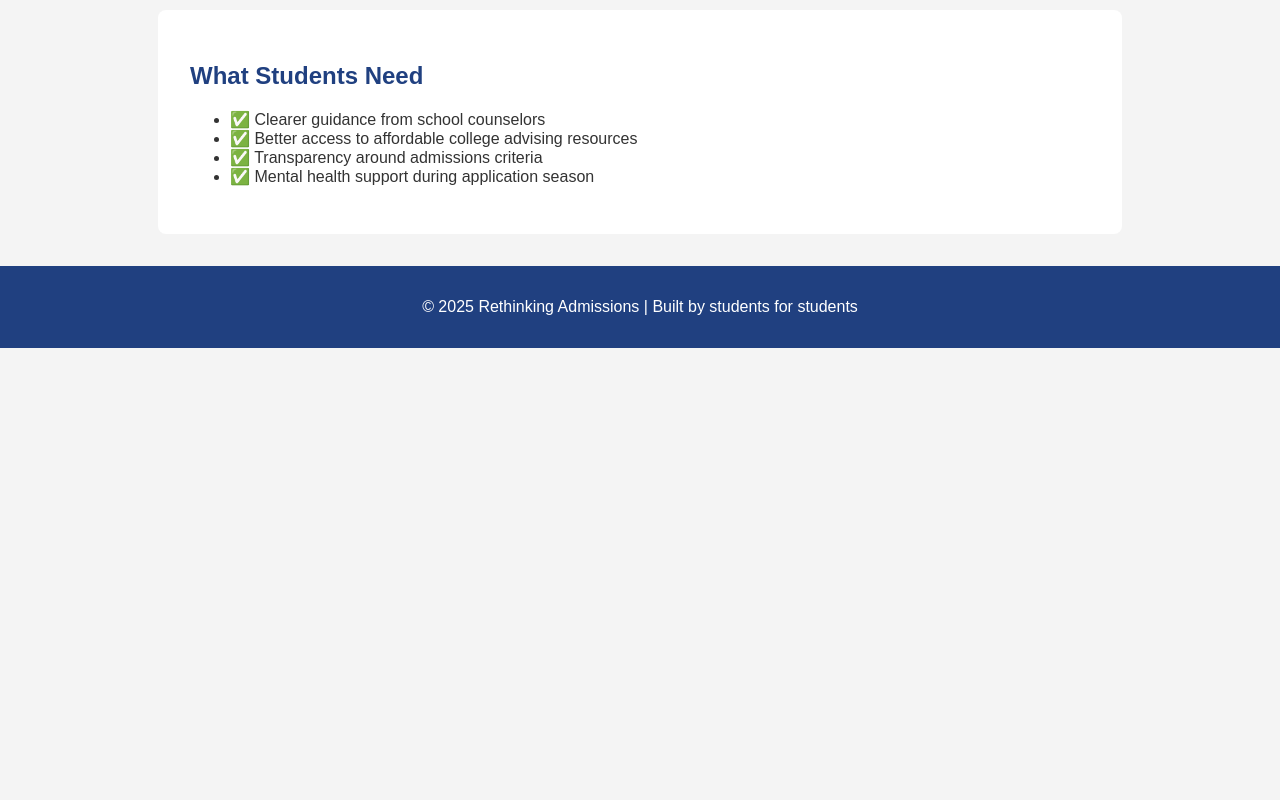
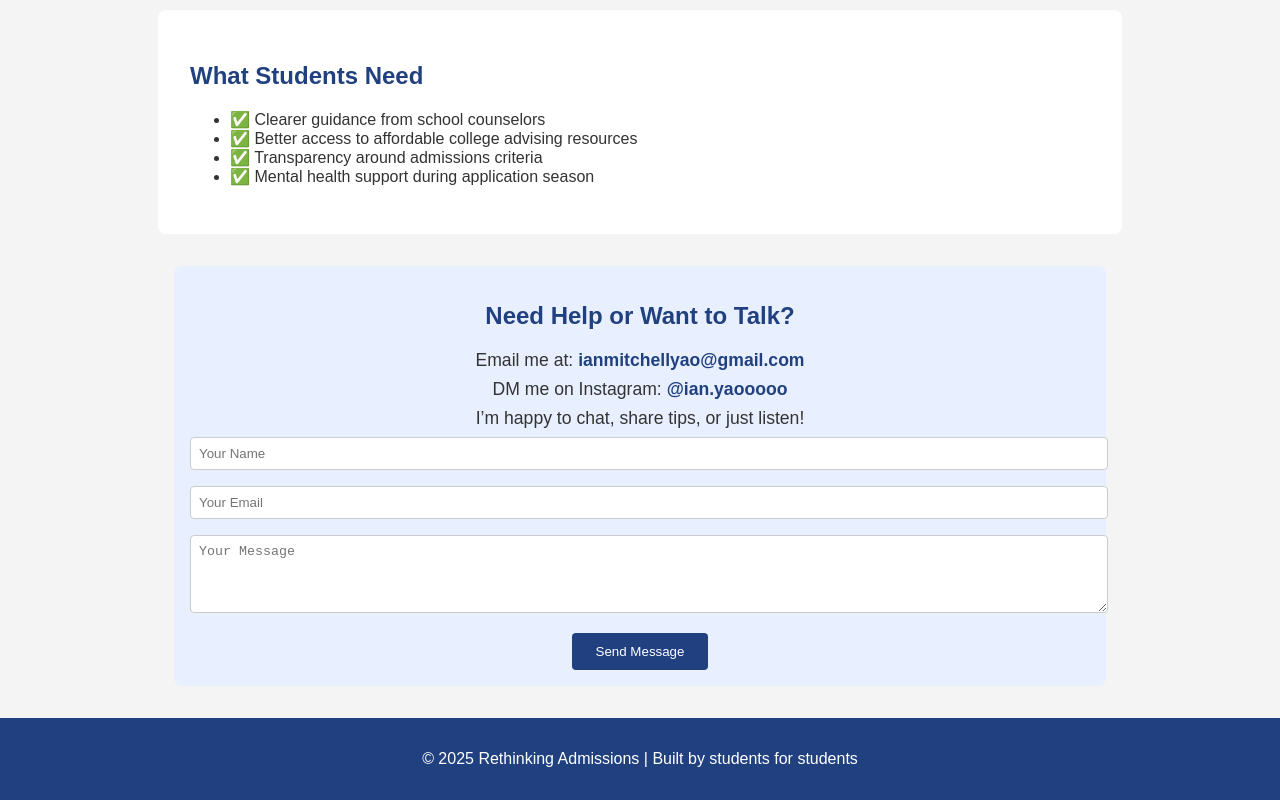
Before and after one commit to ianmyao/College-Admissions-Help, a plain HTML site: page index.html in a window 1280 px wide. Shown: the part 1848-2648 px from the top of the page. Before the commit the page ends 2196 px from the top, so only its background shows below. Drawn offline with Linux system fonts and the light colour scheme.

Commit message:
Update index.html

```diff
--- a/index.html
+++ b/index.html
@@ -12,6 +12,12 @@
     .infographic { margin: 1rem 0; }
     .infographic img { width: 100%; max-width: 800px; display: block; margin: auto; border: 1px solid #ccc; border-radius: 5px; }
     footer { background: #204080; color: white; text-align: center; padding: 1rem; margin-top: 2rem; }
+    .contact { background: #e8efff; padding: 1rem; border-radius: 8px; text-align: center; margin-top: 2rem; }
+    .contact p { margin: 0.5rem 0; font-size: 1.1rem; }
+    .contact a { color: #204080; text-decoration: none; font-weight: bold; }
+    .form-group { margin-bottom: 1rem; }
+    form input, form textarea { width: 100%; padding: 0.5rem; border-radius: 4px; border: 1px solid #ccc; }
+    form button { background-color: #204080; color: white; border: none; padding: 0.7rem 1.5rem; border-radius: 4px; cursor: pointer; }
   </style>
 </head>
 <body>
@@ -48,6 +54,25 @@
     </ul>
   </section>
 
+  <section class="contact">
+    <h2>Need Help or Want to Talk?</h2>
+    <p>Email me at: <a href="mailto:ianmitchellyao@gmail.com">ianmitchellyao@gmail.com</a></p>
+    <p>DM me on Instagram: <a href="https://instagram.com/ian.yaooooo" target="_blank">@ian.yaooooo</a></p>
+    <p>I’m happy to chat, share tips, or just listen!</p>
+    <form action="mailto:ianmitchellyao@gmail.com" method="POST" enctype="text/plain">
+      <div class="form-group">
+        <input type="text" name="name" placeholder="Your Name" required>
+      </div>
+      <div class="form-group">
+        <input type="email" name="email" placeholder="Your Email" required>
+      </div>
+      <div class="form-group">
+        <textarea name="message" rows="4" placeholder="Your Message" required></textarea>
+      </div>
+      <button type="submit">Send Message</button>
+    </form>
+  </section>
+
   <footer>
     <p>&copy; 2025 Rethinking Admissions | Built by students for students</p>
   </footer>
```
